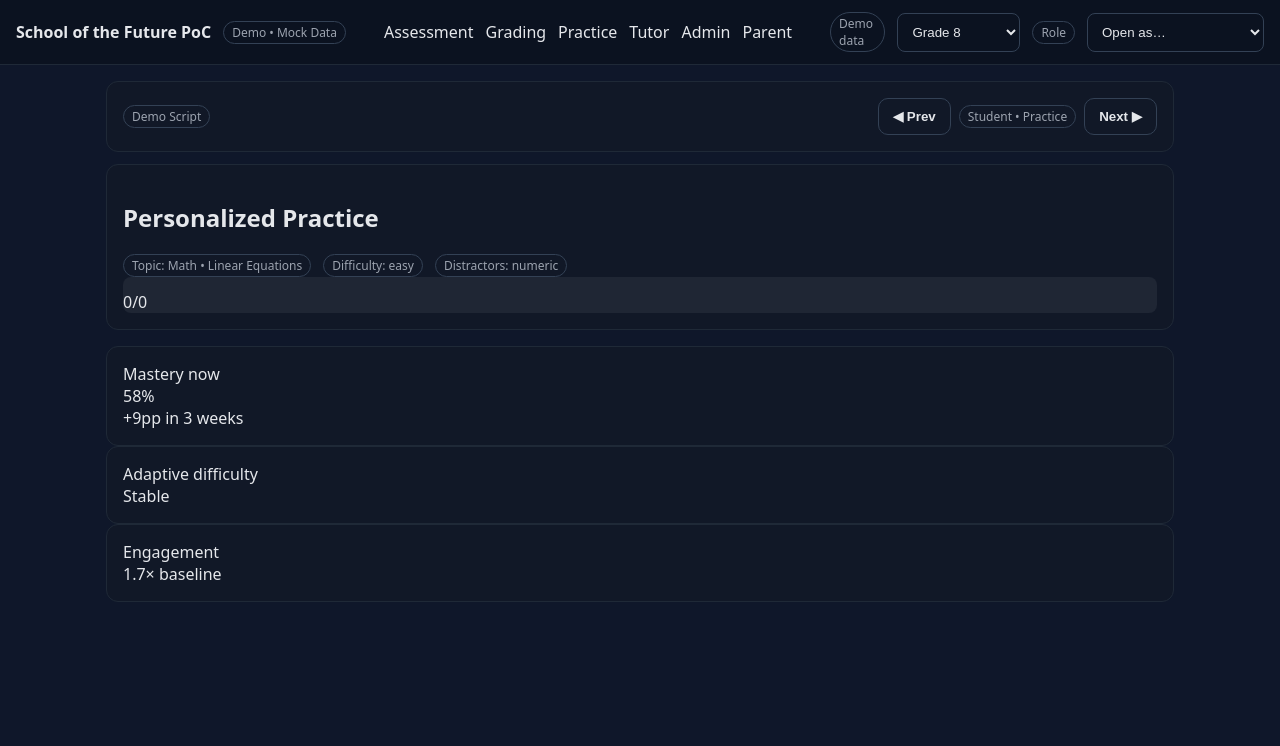
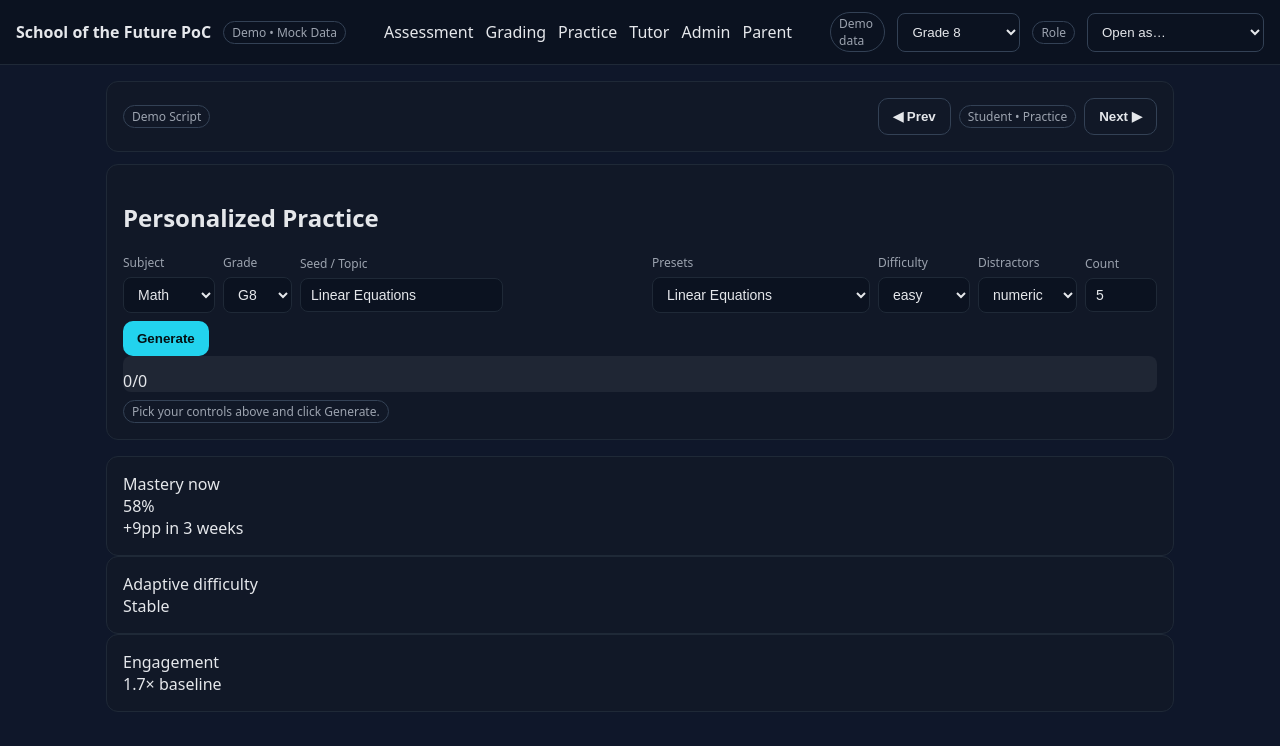
Before and after one commit to dullbrowny/SOTF, a React (Vite) app: page /practice in a window 1280 px wide. Shown: the top 746 px of the page. Built offline with nearby package versions, Linux system fonts and the light colour scheme.

Commit message:
students: richer Practice controls + Tutor mini practice picker; robust practice generation with API fallback

```diff
--- a/src/pages/StudentPractice.jsx
+++ b/src/pages/StudentPractice.jsx
@@ -4,42 +4,115 @@ import { useLocation, useNavigate } from 'react-router-dom';
 import KPI from '../components/KPI.jsx';
 import ProgressBar from '../components/ProgressBar.jsx';
 import { api } from '../api/mockApi.js';
+import { useDemoData } from '../demoData.jsx';
+
+const T = {
+  sub:'#9ca3af', border:'#1f2937', hdr:'#0b1220'
+};
+const subtle = { fontSize:12, color:T.sub, marginBottom:6 };
+const row = { display:'flex', gap:8, alignItems:'center', flexWrap:'wrap' };
+const input = { padding:'8px 10px', border:`1px solid ${T.border}`, background:T.hdr, borderRadius:8, fontSize:14, color:'inherit' };
+
+const PRESETS = {
+  Math: {
+    '6':['Fractions — add, subtract, compare','Decimals — place value','Integers — basics','Geometry — rectangles'],
+    '7':['Fractions — add, subtract, compare','Decimals — rounding','Integers — operations','Geometry — area & perimeter','Algebra — simple equations'],
+    '8':['Linear Equations','Integers — operations','Algebra — simple equations'],
+    '9':['Algebra — simple equations','Quadratics — concepts'],
+    '10':['Quadratics — concepts','Systems of equations'],
+  },
+  Science: {
+    '6':['Physics — speed problems','Chemistry — density'],
+    '7':['Physics — speed problems','Chemistry — density'],
+    '8':['Physics — acceleration'],
+    '9':['Chemistry — % composition'],
+    '10':['Physics — acceleration','Chemistry — % composition'],
+  }
+};
 
 function useQuery() {
   const { search } = useLocation();
   return useMemo(() => Object.fromEntries(new URLSearchParams(search)), [search]);
 }
 
+function buildMCQ(items, count=5) {
+  // Fallback: turn assessment-like items into MCQs with simple distractors
+  const out = (items||[]).slice(0, count).map((r, i) => {
+    const answer = String(r?.answer ?? '');
+    const opts = new Set([answer]);
+    while (opts.size < 4) {
+      const j = Math.max(0, Math.min(answer.length ? Number(answer) + (Math.floor(Math.random()*7)-3) : i+1, 9999));
+      opts.add(String(j));
+    }
+    return {
+      id: r?.id ?? i+1,
+      question: r?.stem ?? `Solve: 2x + 3 = 11`,
+      answer,
+      options: Array.from(opts).sort(),
+      hint: r?.rubric ? `Rubric hint: ${r.rubric}` : 'Isolate the unknown. Do the same to both sides.',
+    };
+  });
+  return out;
+}
+
 export default function StudentPractice() {
   const nav = useNavigate();
   const q = useQuery();
-  const from = q.from || null;
+  const { grade, setGrade } = useDemoData();
 
+  // Controls (seed/topic can come from query or presets)
+  const [subject, setSubject] = useState(q.subject || 'Math');
+  const [seed, setSeed] = useState(q.topic || 'Linear Equations');
+  const [difficulty, setDifficulty] = useState(q.difficulty || 'easy');
+  const [distractors, setDistractors] = useState(q.distractors || 'numeric');
+  const [count, setCount] = useState(Number(q.count || 5));
+
+  useEffect(() => {
+    // keep presets sensible when subject/grade change
+    const first = PRESETS[subject]?.[String(grade)]?.[0];
+    if (first) setSeed(prev => prev && PRESETS[subject]?.[String(grade)]?.includes(prev) ? prev : first);
+    // eslint-disable-next-line react-hooks/exhaustive-deps
+  }, [subject, grade]);
+
+  const presets = useMemo(() => PRESETS[subject]?.[String(grade)] || [], [subject, grade]);
+
+  // Items + session state
   const [items, setItems] = useState([]);
   const [idx, setIdx] = useState(0);
   const [progress, setProgress] = useState(58);
   const [streak, setStreak] = useState(0);
   const [done, setDone] = useState(false);
+  const cur = items[idx] || null;
+  const answered = Math.min(idx, items.length);
+
+  const generate = async () => {
+    // Try api.createPracticeSet, else fallback via assessment generator if available
+    let set = [];
+    try {
+      if (typeof api.createPracticeSet === 'function') {
+        set = await api.createPracticeSet({
+          subject, grade: String(grade), topic: seed, difficulty, distractors, count
+        });
+      } else if (typeof api.generateAssessmentItems === 'function') {
+        const raw = await api.generateAssessmentItems({ subject, grade: String(grade), seed, count });
+        const itemsOnly = Array.isArray(raw) ? raw : (raw?.items || []);
+        set = buildMCQ(itemsOnly, count);
+      }
+    } catch (e) {
+      console.warn('Practice generation error; using fallback', e);
+    }
+    if (!Array.isArray(set) || set.length === 0) {
+      // last-resort fallback
+      set = buildMCQ([{ stem: `Solve: 2x + 4 = 10`, answer: 3 }], count);
+    }
+    setItems(set); setIdx(0); setDone(false); setStreak(0);
+  };
 
   useEffect(() => {
-    let alive = true;
-    (async () => {
-      const set = await api.createPracticeSet({
-        grade: Number(q.grade || 8),
-        subject: q.subject || 'Math',
-        topic: q.topic || 'Linear Equations',
-        difficulty: q.difficulty || 'easy',
-        count: Number(q.count || 5),
-        distractors: q.distractors || 'numeric',
-      }).catch(()=>[]);
-      if (!alive) return;
-      setItems(Array.isArray(set) ? set : []); setIdx(0); setDone(false); setStreak(0);
-    })();
-    return () => { alive = false; };
-  }, [q.subject, q.topic, q.difficulty, q.count, q.distractors]);
-
-  const cur = items[idx] || null;
-  const answered = Math.min(idx, items.length);
+    // Autogenerate if navigated from Tutor with params
+    if (q.from === 'tutor') generate();
+    // eslint-disable-next-line react-hooks/exhaustive-deps
+  }, []);
 
   const choose = (opt) => {
     if (!cur) return;
@@ -50,26 +123,61 @@ export default function StudentPractice() {
     else setIdx(i => i+1);
   };
 
-  const returnTo = () => {
-    if (from === 'tutor') nav('/tutor');
-    else if (from === 'admin') nav('/admin');
-    else nav('/practice');
-  };
-
   return (
     <div className="page">
       <div className="grid two">
         <section className="card">
           <h2>Personalized Practice</h2>
-          <div className="row">
-            <div className="badge">Topic: {(q.subject||'Math')} • {(q.topic||'Linear Equations')}</div>
-            <div className="badge">Difficulty: {(q.difficulty||'easy')}</div>
-            <div className="badge">Distractors: {(q.distractors||'numeric')}</div>
-            {from && <a className="badge" onClick={returnTo} href="#">↩ Return to {from}</a>}
+
+          {/* Controls */}
+          <div style={{ ...row, marginTop:4 }}>
+            <div>
+              <div style={subtle}>Subject</div>
+              <select style={input} value={subject} onChange={(e)=>setSubject(e.target.value)}>
+                {Object.keys(PRESETS).map(s => <option key={s} value={s}>{s}</option>)}
+              </select>
+            </div>
+            <div>
+              <div style={subtle}>Grade</div>
+              <select style={input} value={String(grade)} onChange={(e)=>setGrade(String(e.target.value))}>
+                {['6','7','8','9','10'].map(g => <option key={g} value={g}>G{g}</option>)}
+              </select>
+            </div>
+            <div style={{ minWidth:260, flex:'1 1 280px' }}>
+              <div style={subtle}>Seed / Topic</div>
+              <input style={input} value={seed} onChange={(e)=>setSeed(e.target.value)} />
+            </div>
+            <div>
+              <div style={subtle}>Presets</div>
+              <select style={input} value={seed} onChange={(e)=>setSeed(e.target.value)}>
+                {presets.map(p => <option key={p} value={p}>{p}</option>)}
+              </select>
+            </div>
+            <div>
+              <div style={subtle}>Difficulty</div>
+              <select style={input} value={difficulty} onChange={(e)=>setDifficulty(e.target.value)}>
+                <option>easy</option><option>medium</option><option>hard</option>
+              </select>
+            </div>
+            <div>
+              <div style={subtle}>Distractors</div>
+              <select style={input} value={distractors} onChange={(e)=>setDistractors(e.target.value)}>
+                <option>numeric</option><option>algebraic</option><option>mixed</option>
+              </select>
+            </div>
+            <div>
+              <div style={subtle}>Count</div>
+              <input style={input} type="number" min={1} max={30} value={count} onChange={(e)=>setCount(Number(e.target.value||5))} />
+            </div>
+            <div style={{ alignSelf:'end' }}>
+              <button className="btn" onClick={generate}>Generate</button>
+            </div>
           </div>
 
+          {/* Progress */}
           <ProgressBar value={answered} max={Math.max(1, items.length)} label={`${answered}/${items.length}`} />
 
+          {/* Question */}
           {cur && (
             <div className="card" style={{marginTop:12}}>
               <div><strong>Q{idx+1}.</strong> {cur.question}</div>
@@ -82,10 +190,14 @@ export default function StudentPractice() {
             </div>
           )}
 
+          {/* Empty or done */}
+          {!cur && items.length === 0 && (
+            <div className="badge" style={{marginTop:8}}>Pick your controls above and click Generate.</div>
+          )}
           {done && (
             <div className="row" style={{marginTop:12}}>
               <div className="badge">Session complete</div>
-              <button className="btn" onClick={returnTo}>Return</button>
+              <button className="btn" onClick={()=>setIdx(0)}>Restart</button>
             </div>
           )}
         </section>
--- a/src/pages/StudentTutorChat.jsx
+++ b/src/pages/StudentTutorChat.jsx
@@ -3,37 +3,34 @@ import React, { useEffect, useMemo, useState } from 'react';
 import { useNavigate } from 'react-router-dom';
 import KPI from '../components/KPI.jsx';
 import { api } from '../api/mockApi.js';
+import { useDemoData } from '../demoData.jsx';
 
-function useStudentFeedback(studentName) {
-  const [items, setItems] = useState([]);
-  useEffect(() => {
-    try {
-      const raw = localStorage.getItem('sof.student.inbox.v1');
-      if (!raw) return;
-      const idx = JSON.parse(raw);
-      setItems(Array.isArray(idx?.[studentName]) ? idx[studentName] : []);
-    } catch {}
-  }, [studentName]);
-  return items;
-}
+const PRESETS = {
+  Math: ['Linear Equations','Integers — operations','Fractions — compare'],
+  Science: ['Physics — speed problems','Physics — acceleration','Chemistry — density']
+};
 
 export default function StudentTutorChat() {
   const nav = useNavigate();
+  const { grade, setGrade } = useDemoData();
+
   const [chat, setChat] = useState([
     { role:'ai', text:'Hi! What are you stuck on in Linear Equations today?' }
   ]);
   const [input, setInput] = useState('I don’t get how to solve 2x + 3 = 11');
   const [parentBanner, setParentBanner] = useState(null);
 
-  // optional: who is the student (for feedback lookup)
-  const studentName = 'Student';
+  // mini practice picker
+  const [subject, setSubject] = useState('Math');
+  const [topic, setTopic] = useState(PRESETS['Math'][0]);
+  const [difficulty, setDifficulty] = useState('easy');
+  const [count, setCount] = useState(5);
 
   useEffect(() => {
-    try {
-      const msg = api?.peekParentMessage?.();
-      if (msg?.text) setParentBanner(msg.text);
-    } catch {}
+    try { const m = api?.peekParentMessage?.(); if (m?.text) setParentBanner(m.text); } catch {}
   }, []);
+
+  useEffect(()=>{ setTopic(PRESETS[subject][0]); },[subject]);
 
   const send = () => {
     if (!input.trim()) return;
@@ -45,16 +42,16 @@ export default function StudentTutorChat() {
     setInput('');
   };
 
-  const openPracticeSet = () => {
-    const params = new URLSearchParams({
-      subject: 'Math', topic: 'Linear Equations', difficulty: 'easy',
-      count: '5', distractors: 'numeric', from: 'tutor'
+  const goPractice = () => {
+    const qs = new URLSearchParams({
+      from:'tutor',
+      subject, topic,
+      grade:String(grade),
+      difficulty, distractors:'numeric',
+      count:String(count)
     });
-    nav(`/practice?${params.toString()}`);
+    nav(`/practice?${qs.toString()}`);
   };
-
-  const feedback = useStudentFeedback(studentName);
-  const latest = useMemo(() => feedback[0] || null, [feedback]);
 
   return (
     <div className="page">
@@ -78,11 +75,42 @@ export default function StudentTutorChat() {
             <input className="input" value={input} onChange={(e)=>setInput(e.target.value)} onKeyDown={e=>{if(e.key==='Enter') send();}} />
             <button className="btn" onClick={send}>Send</button>
           </div>
-          <div className="row" style={{marginTop:8}}>
-            <button className="btn secondary" onClick={()=>setChat(p=>[...p,{role:'ai', text:'Hint: try isolating x.'}])}>Hint</button>
-            <button className="btn secondary" onClick={()=>setChat(p=>[...p,{role:'ai', text:'Imagine a balance scale: do the same to both sides.'}])}>Explain like I’m 10</button>
-            <button className="btn secondary" onClick={()=>setChat(p=>[...p,{role:'ai', text:'Another example: 3x + 5 = 17 → x = 4.'}])}>Another example</button>
-            <button className="btn secondary" onClick={openPracticeSet}>Make a practice set</button>
+
+          {/* mini practice picker */}
+          <div className="card" style={{marginTop:12}}>
+            <div className="row" style={{gap:12, flexWrap:'wrap'}}>
+              <div>
+                <div className="badge">Subject</div>
+                <select className="input" value={subject} onChange={(e)=>setSubject(e.target.value)}>
+                  {Object.keys(PRESETS).map(s => <option key={s} value={s}>{s}</option>)}
+                </select>
+              </div>
+              <div>
+                <div className="badge">Grade</div>
+                <select className="input" value={String(grade)} onChange={(e)=>setGrade(String(e.target.value))}>
+                  {['6','7','8','9','10'].map(g => <option key={g} value={g}>G{g}</option>)}
+                </select>
+              </div>
+              <div style={{ minWidth:220 }}>
+                <div className="badge">Topic</div>
+                <select className="input" value={topic} onChange={(e)=>setTopic(e.target.value)}>
+                  {PRESETS[subject].map(t => <option key={t} value={t}>{t}</option>)}
+                </select>
+              </div>
+              <div>
+                <div className="badge">Difficulty</div>
+                <select className="input" value={difficulty} onChange={(e)=>setDifficulty(e.target.value)}>
+                  <option>easy</option><option>medium</option><option>hard</option>
+                </select>
+              </div>
+              <div>
+                <div className="badge">Count</div>
+                <input className="input" type="number" min={1} max={30} value={count} onChange={(e)=>setCount(Number(e.target.value||5))}/>
+              </div>
+              <div style={{ alignSelf:'end' }}>
+                <button className="btn" onClick={goPractice}>Make a practice set</button>
+              </div>
+            </div>
           </div>
         </section>
 
@@ -91,26 +119,7 @@ export default function StudentTutorChat() {
           <KPI label="Recommended next" value="2-step equations (easy)" />
           <div className="card" style={{marginTop:12}}>
             <h3 style={{marginTop:0}}>Teacher feedback</h3>
-            {!latest ? (
-              <div className="badge">No feedback yet</div>
-            ) : (
-              <>
-                <div className="badge">{latest.subject} • Grade {latest.grade} • {latest.batch}</div>
-                <div style={{marginTop:6}}>
-                  <b>Score:</b> {latest.score}% &nbsp; <b>Confidence:</b> {latest.confidence}% &nbsp; <b>Status:</b> {latest.status}
-                </div>
-                {latest?.rubric && (
-                  <div className="badge" style={{marginTop:6}}>
-                    Rubric — Concept: {latest.rubric.concept} • Procedure: {latest.rubric.procedure} • Communication: {latest.rubric.communication}
-                  </div>
-                )}
-                {latest.teacherNote && (
-                  <div style={{marginTop:6, whiteSpace:'pre-wrap'}}>
-                    <b>Teacher note:</b> {latest.teacherNote}
-                  </div>
-                )}
-              </>
-            )}
+            <div className="badge">No feedback yet</div>
           </div>
         </aside>
       </div>
```
